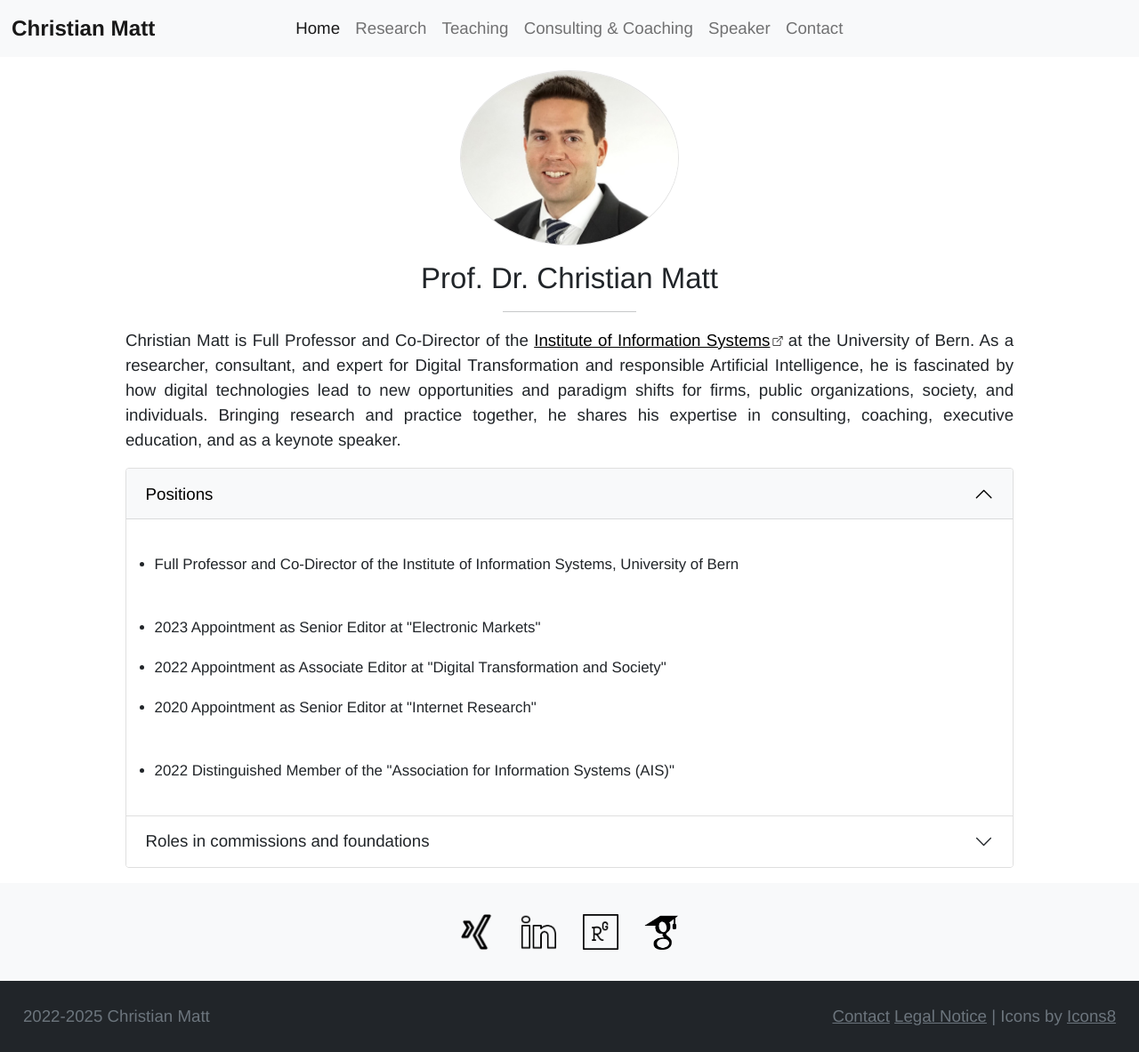
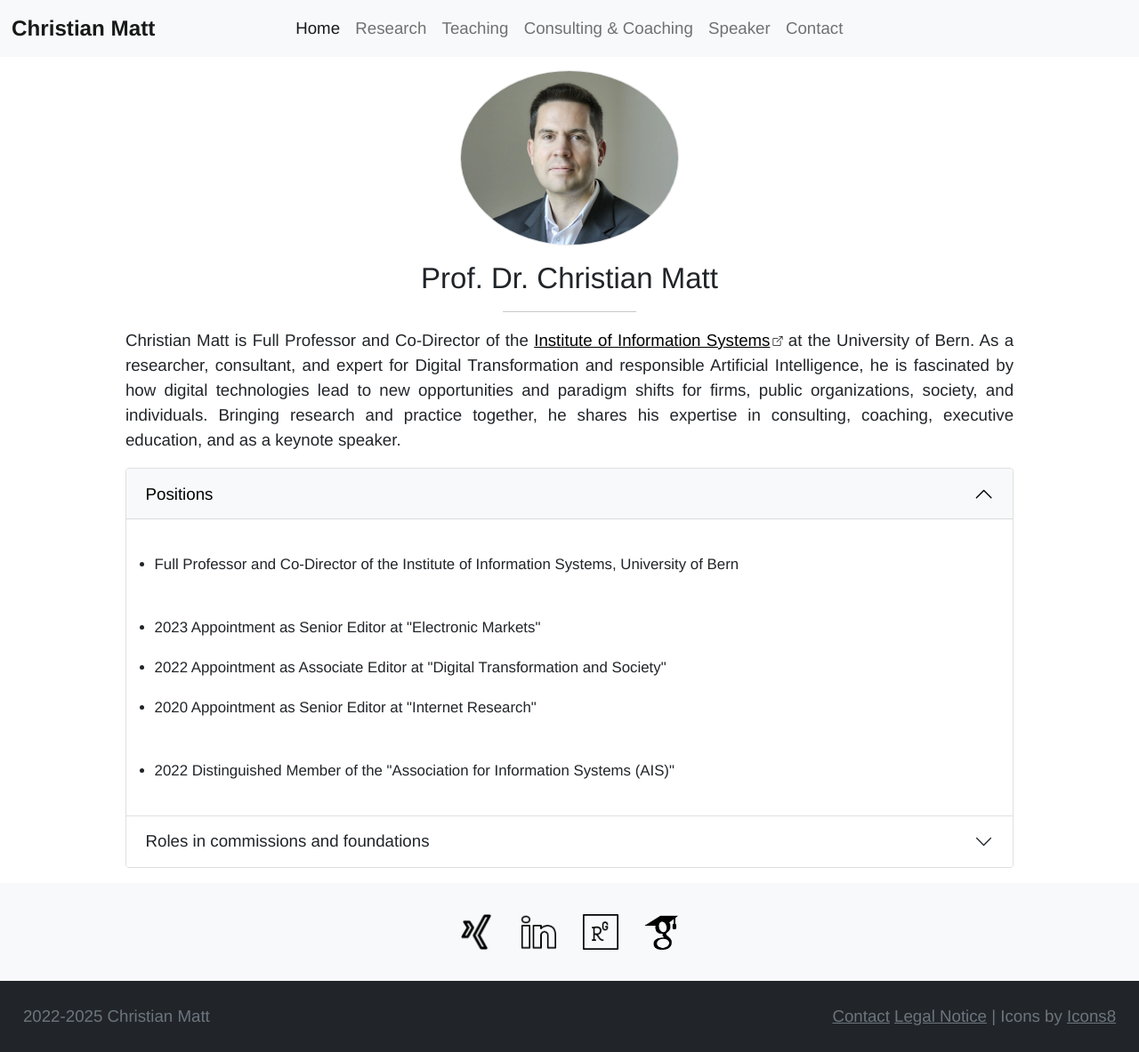
Before and after one commit to christian-matt/christian-matt.github.io, a Jekyll site: the page built from index.html, in a window 1280 px wide and 1183 px high. Shown: the whole window at 89% size. Built offline with Jekyll 4.4.1, drawn with Linux system fonts in a browser that asks for light colours.

Commit message:
Update images.
Signed-off-by: Manuel Bieri <mail@manuelbieri.ch>

```diff
--- a/_layouts/default.html
+++ b/_layouts/default.html
@@ -30,7 +30,7 @@
                 <div class="col-xl-12">
                     <div class="text-center">
                         {% if page.image != "None" %}
-                            <img src="/assets/images/Photos/{{ page.image }}" class="rounded-circle" alt="{{ page.title }}">
+                            <img src="/assets/images/Photos/{{ page.image }}" class="rounded-circle header-image" alt="{{ page.title }}">
                         {% endif %}
                     </div>
                     <h1 class="h1 mt-3">{{ page.title }}</h1>
--- a/_sass/theme.scss
+++ b/_sass/theme.scss
@@ -76,7 +76,7 @@ hr {
   margin-right: auto !important;
 }
 
-.rounded-circle {
+.header-image {
   margin-top: $margin-header-image;
   height: $image-height;
   width: $image-height * 1.25;
@@ -311,7 +311,7 @@ iframe {
   .page-content {
     width: $content-width-large-screen !important;
   }
-  .rounded-circle {
+  .header-image {
     margin-top: $margin-header-image + $margin-header-image-large-screen;
     margin-bottom: $margin-header-image-large-screen;
     height: $image-height-large-screen;
@@ -356,7 +356,7 @@ iframe {
 }
 
 @media screen and (min-width: $screen-width-very-large) {
-  .rounded-circle {
+  .header-image {
     height: $image-height-extra-large-screen !important;
     width: $image-height-extra-large-screen * 1.25 !important;
   }
@@ -371,7 +371,7 @@ iframe {
     width: $content-width-ultra-large-screen !important;
   }
 
-  .rounded-circle {
+  .header-image {
     height: $image-height-ultra-large-screen !important;
     width: $image-height-ultra-large-screen * 1.25 !important;
   }
--- a/index.html
+++ b/index.html
@@ -3,7 +3,7 @@ layout: default
 title: Prof. Dr. Christian Matt
 keywords: Universität Bern, Digital Transformation Strategy, Expert, Digital Business, Responsible Artificial Intelligence, Professor, Stiftungsrat, Verwaltungsrat, Advisory Board, Kommission, Christian, Matt, Digitization Commission, Law and Digitalization, Regulatory Technologies, Association for Information Systems, Stiftung der Deutschen Wirtschaft
 description: Christian Matt is Professor and Co-director of the Institute of Information Systems at the University of Bern. As a researcher, consultant and expert for Digital Transformation, Digital Business and Responsible Artificial Intelligence, he is fascinated by how digital technologies lead to new opportunities and paradigm shifts for firms, public organisations, society, and individuals.
-image: profile.jpg
+image: profile.webp
 ---
 
 <p>
```
Also changed, not shown: assets/images/Photos/Archive/consulting.webp (added), assets/images/Photos/Archive/logo.png (renamed from assets/images/Photos/logo.png), assets/images/Photos/Archive/profile.jpg (renamed from assets/images/Photos/profile.jpg), assets/images/Photos/consulting.webp, assets/images/Photos/logo.webp (added), assets/images/Photos/profile.webp (added).
